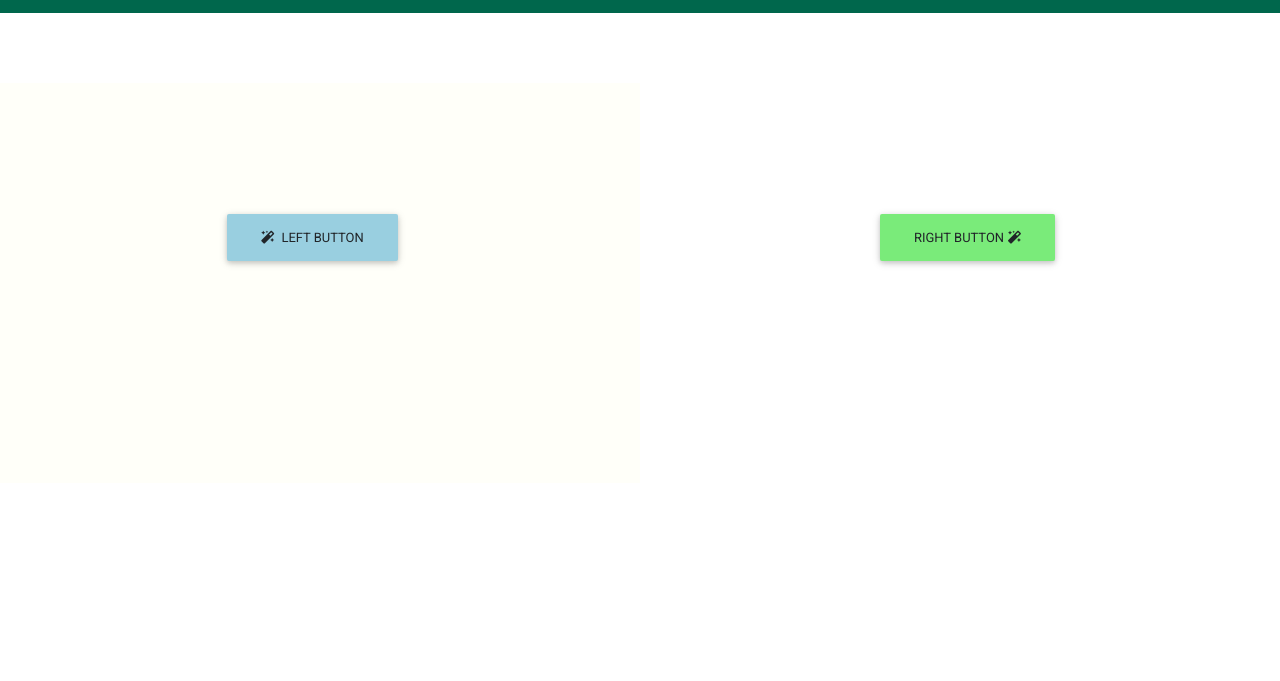
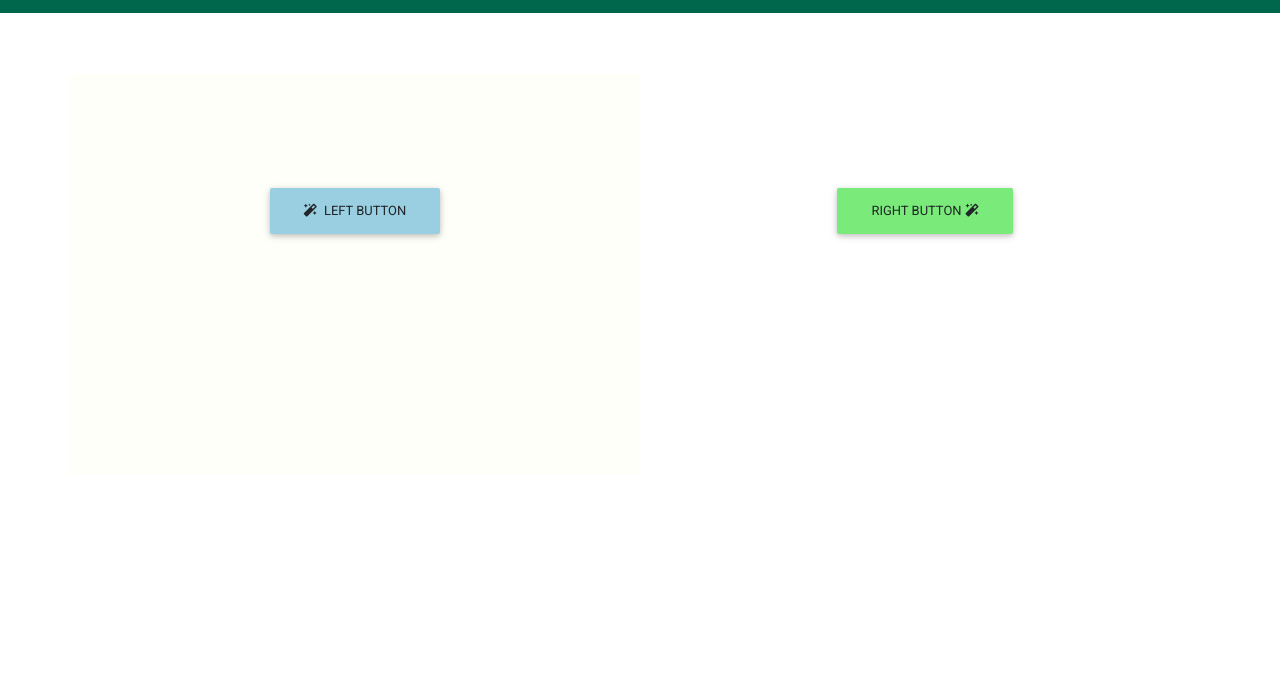
Before and after one commit to Rajeshwari-Rudra/talk-2-treasure-7, a plain HTML site: page index.html in a window 1280 px wide. Shown: the part 59-740 px from the top of the page. Drawn offline with nearby package versions, Linux system fonts and the light colour scheme.

Commit message:
added col to the bootstrap module.

```diff
--- a/index.html
+++ b/index.html
@@ -31,11 +31,10 @@
     <br>
     <br>
     <br>
+    <div class="container">
 
         <div class="row " id="layout">
-
-
-        <div id="bgrone" class="col">
+            <div id="bgrone" class="col" class="col-md-6">
 
                 <div id="button1">
                     <button type="button" id="color1" class="btn" onclick="colorFunction1() "><i class="fas fa-magic mr-1"></i> Left Button </button><br><br> <span id="lbl"></span>
@@ -43,7 +42,7 @@
 
             </div>
 
-        <div class="col" id="bgrtwo">
+            <div class="col" id="bgrtwo" class="col-md-6">
 
                 <div id="button2">
                     <button type="button" id="color2" class="btn " onclick="colorFunction2()"> Right Button<i class="fas fa-magic ml-1"></i></button><br><br>
@@ -54,6 +53,7 @@
             </div>
 
 
+        </div>
     </div>
 
 
```
Lines whose indentation alone changed are shown as unchanged.
